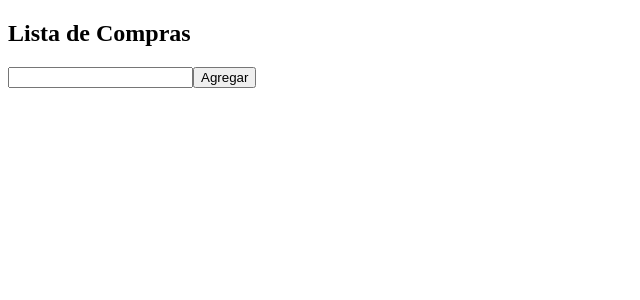
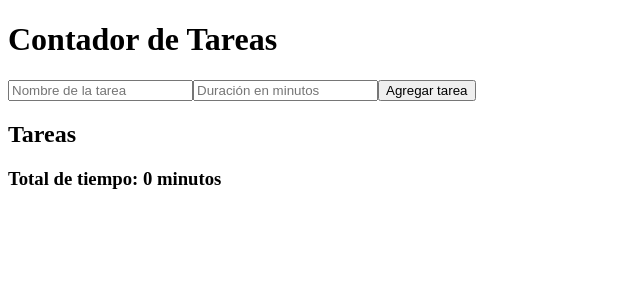
Before and after one commit to Said-Meza/module6, a React (Vite) app: page / in a window 1280 px wide. Shown: the top 300 px of the page, without its empty margins (0-640 px from the left). Built offline with nearby package versions, Linux system fonts and the light colour scheme.

Commit message:
tareas y duracion

```diff
--- a/src/App.jsx
+++ b/src/App.jsx
@@ -1,5 +1,7 @@
-import { ListaCompras } from "./ListasCompras"
-import { Tarjeta } from "./Tarjeta"
+// import { ListaCompras } from "./ListasCompras"
+// import { Tarjeta } from "./Tarjeta"
+
+import { ContadorTareas } from "./ContadorTareas"
 
 
 function App() {
@@ -9,7 +11,8 @@ function App() {
       {/* <h1>Tarjeta de Presentación</h1> */}
       {/* Renderizamos el componente Tarjeta */}
       {/* <Tarjeta /> */}
-      <ListaCompras />
+      {/* <ListaCompras /> */}
+      <ContadorTareas></ContadorTareas>
     </div>
 
   )
--- /dev/null
+++ b/src/ContadorTareas.jsx
@@ -0,0 +1,63 @@
+import { useState, useEffect, useMemo } from "react";
+
+export const ContadorTareas = () => {
+  const [tareas, setTareas] = useState([]);
+  const [nuevaTarea, setNuevaTarea] = useState("");
+  const [duracion, setDuracion] = useState("");
+
+  const calcularTiempoTotal = useMemo(() => {
+    console.log("Calculando tiempo total...");
+    return tareas.reduce((total, tarea) => total + tarea.duracion, 0);
+  }, [tareas]); // Solo se recalcula cuando cambian las tareas
+
+  // Función para agregar una nueva tarea
+  const agregarTarea = () => {
+    if (nuevaTarea && duracion) {
+      const nuevaTareaObj = {
+        nombre: nuevaTarea,
+        duracion: parseInt(duracion),
+      };
+      setTareas([...tareas, nuevaTareaObj]);
+      setNuevaTarea("");
+      setDuracion("");
+    }
+  };
+
+  // Efecto secundario: Actualizar el título del documento cada vez que cambia el total
+  useEffect(() => {
+    document.title = `Total: ${calcularTiempoTotal} minutos`;
+  }, [tareas,calcularTiempoTotal]);
+  // Se ejecuta cada vez que las tareas cambian
+
+  return (
+    <div>
+      <h1>Contador de Tareas</h1>
+      <div>
+        <input
+          type="text"
+          value={nuevaTarea}
+          onChange={(e) => setNuevaTarea(e.target.value)}
+          placeholder="Nombre de la tarea"
+        />
+        <input
+          type="number"
+          value={duracion}
+          onChange={(e) => setDuracion(e.target.value)}
+          placeholder="Duración en minutos"
+        />
+        <button onClick={agregarTarea}>Agregar tarea</button>
+      </div>
+
+      <h2>Tareas</h2>
+      <ul>
+        {tareas.map((tarea, index) => (
+          <li key={index}>
+            {tarea.nombre}: {tarea.duracion} minutos
+          </li>
+        ))}
+      </ul>
+
+      <h3>Total de tiempo: {calcularTiempoTotal} minutos</h3>
+    </div>
+  );
+};
```
